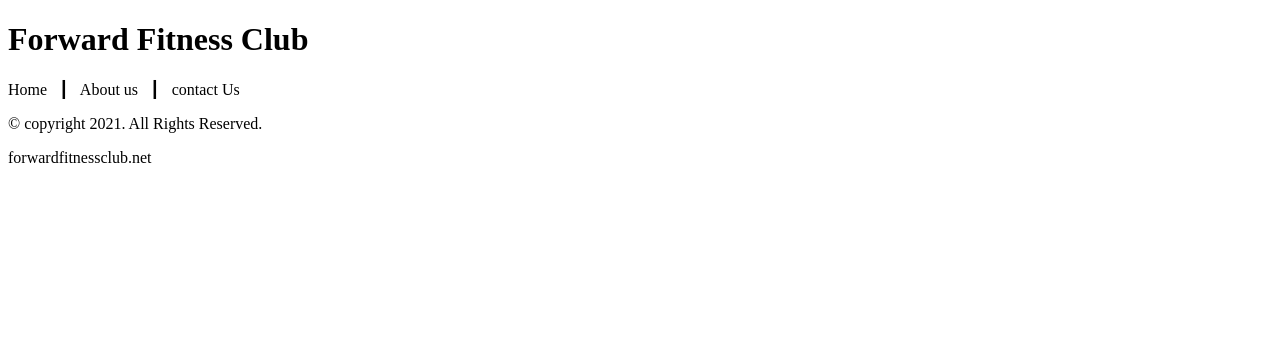
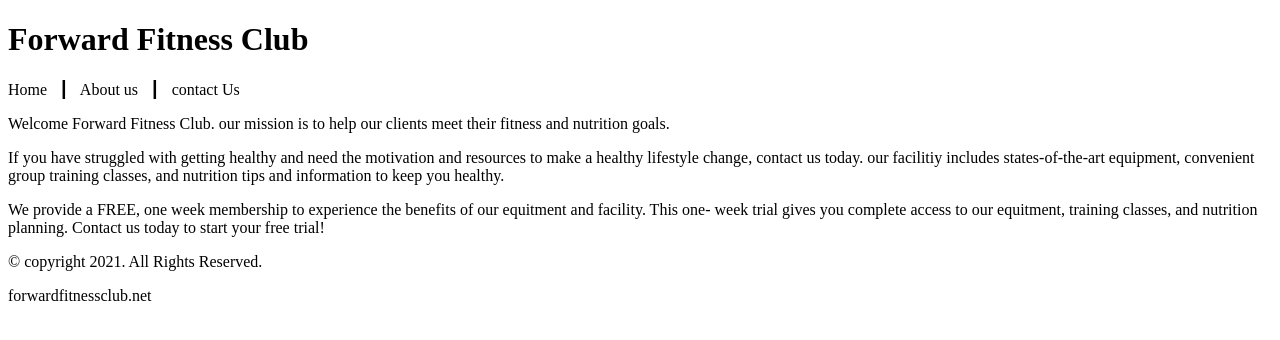
Before and after one commit to 144Sp24/ch2notes-MAerynM, a plain HTML site: page index.html in a window 1280 px wide. Drawn offline with Linux system fonts and the light colour scheme.

Commit message:
Update index.html

```diff
--- a/index.html
+++ b/index.html
@@ -21,6 +21,14 @@
 
     <!-- use the main area to add the main content of the webpage -->
     <main>
+
+
+
+        <p>Welcome Forward Fitness Club. our mission is to help our clients meet their fitness and nutrition goals.</p>
+
+       <p>If you have struggled with getting healthy and need the motivation and resources to make a healthy lifestyle change, contact us today. our facilitiy includes states-of-the-art equipment, convenient group training classes, and nutrition tips and information to keep you healthy.</p>
+
+        <p>We provide a FREE, one week membership to experience the benefits of our equitment and facility. This one- week trial gives you complete access to our equitment, training classes, and nutrition planning. Contact us today to start your free trial!</p>
     </main>
 
     <!-- Use the footer area to add webpage footer content -->
```
